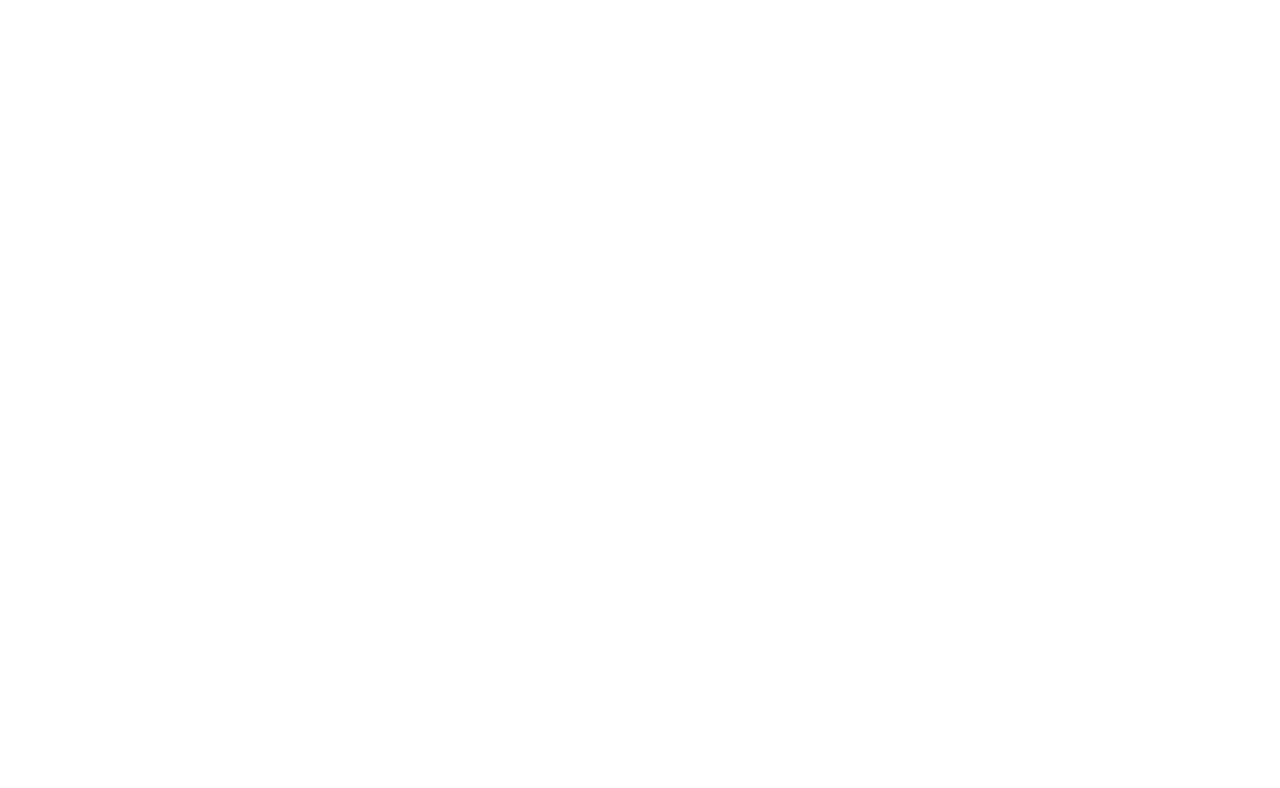
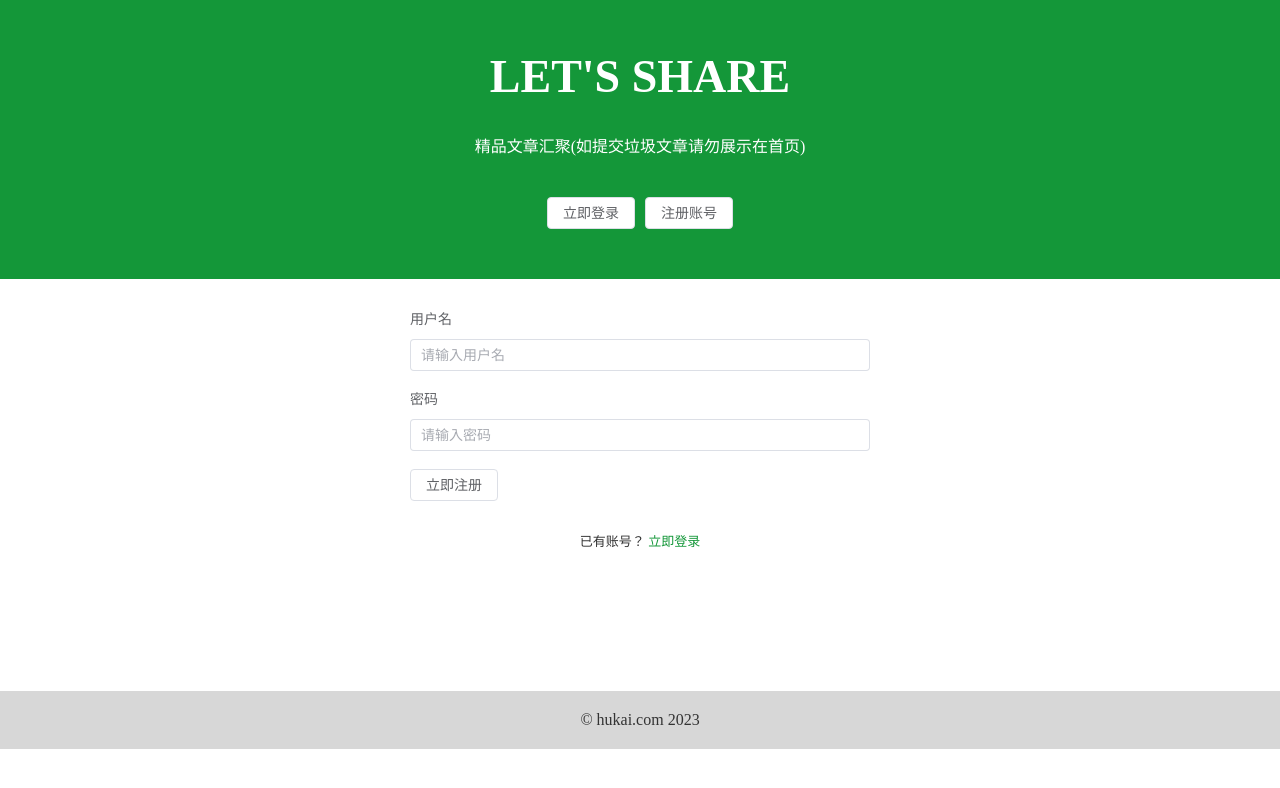
Before and after one commit to huzhengen/vue3-blog, a Vue app: page /#/register in a window 1280 px wide. Before the commit this address had no page. Shown: the top 788 px of the page. Built offline with nearby package versions, Linux system fonts and the light colour scheme.

Commit message:
完成注册页面

```diff
--- /dev/null
+++ b/src/components/Footer.vue
@@ -0,0 +1,12 @@
+<template>
+  <footer>&copy; hukai.com 2023</footer>
+</template>
+
+<style scoped lang="scss">
+footer {
+  background-color: #d7d7d7;
+  text-align: center;
+  padding: 20px 0;
+  width: 100%;
+}
+</style>
--- /dev/null
+++ b/src/components/Header.vue
@@ -0,0 +1,35 @@
+<template>
+  <header class="no-login" id="header">
+    <h1>LET'S SHARE</h1>
+    <p>精品文章汇聚(如提交垃圾文章请勿展示在首页)</p>
+    <div class="btns">
+      <router-link to="/login">
+        <el-button>立即登录</el-button>
+      </router-link>
+      <router-link to="/register">
+        <el-button>注册账号</el-button>
+      </router-link>
+    </div>
+  </header>
+</template>
+
+<style scoped lang="scss">
+header {
+  background-color: var(--main-color);
+  text-align: center;
+  color: #fff;
+  padding: 50px 0;
+  h1 {
+    font-size: 46px;
+  }
+  p {
+    margin-top: 30px;
+  }
+  .btns {
+    margin-top: 40px;
+    a:first-child {
+      margin-right: 10px;
+    }
+  }
+}
+</style>
--- a/src/style.css
+++ b/src/style.css
@@ -1,3 +1,6 @@
+:root {
+  --main-color: #149739;
+}
 * {
   margin: 0;
   padding: 0;
@@ -8,4 +11,5 @@
 
 a {
   color: #333;
+  text-decoration: none;
 }
--- a/src/views/Home.vue
+++ b/src/views/Home.vue
@@ -1,14 +1,10 @@
+<script setup>
+import Header from '../components/Header.vue'
+import Footer from '../components/Footer.vue'
+</script>
+
 <template>
-  <header class="no-login" id="header">
-    <h1>LET'S SHARE</h1>
-    <p>精品文章汇聚(如提交垃圾文章请勿展示在首页)</p>
-    <div class="btns">
-      <router-link to="/login">
-        <el-button>立即登录</el-button>
-      </router-link>
-      <el-button>注册账号</el-button>
-    </div>
-  </header>
+  <Header />
   <main id="main">
     <div class="index">
       <section class="blog-posts">
@@ -42,25 +38,10 @@
       </section>
     </div>
   </main>
-  <footer>&copy; hukai.com 2023</footer>
+  <Footer />
 </template>
 
 <style scoped lang="scss">
-header {
-  background-color: #149739;
-  text-align: center;
-  color: #fff;
-  padding: 50px 0;
-  p {
-    margin-top: 20px;
-  }
-  .btns {
-    margin-top: 20px;
-    a:first-child {
-      margin-right: 10px;
-    }
-  }
-}
 main {
   .index {
     max-width: 1000px;
@@ -107,9 +88,4 @@
     }
   }
 }
-footer {
-  background-color: #d7d7d7;
-  text-align: center;
-  padding: 20px 0;
-}
 </style>
--- /dev/null
+++ b/src/views/Register.vue
@@ -0,0 +1,64 @@
+<script setup>
+import Header from '../components/Header.vue'
+import Footer from '../components/Footer.vue'
+
+import { reactive, ref } from 'vue'
+
+const labelPosition = ref('top')
+
+const formLabelAlign = reactive({
+  username: '',
+  password: '',
+})
+</script>
+
+<template>
+  <Header />
+  <main id="register">
+    <div class="register">
+      <el-form
+        :label-position="labelPosition"
+        label-width="100px"
+        :model="formLabelAlign"
+        style="max-width: 460px"
+      >
+        <el-form-item label="用户名">
+          <el-input
+            v-model="formLabelAlign.username"
+            placeholder="请输入用户名"
+          />
+        </el-form-item>
+        <el-form-item label="密码">
+          <el-input
+            v-model="formLabelAlign.password"
+            type="password"
+            placeholder="请输入密码"
+            show-password="true"
+          />
+        </el-form-item>
+        <el-button>立即注册</el-button>
+      </el-form>
+      <p>
+        已有账号？
+        <router-link to="/login">立即登录</router-link>
+      </p>
+    </div>
+  </main>
+  <Footer />
+</template>
+
+<style scoped lang="scss">
+.register {
+  max-width: 460px;
+  margin: 0 auto;
+  padding: 30px 0 141px;
+  p {
+    text-align: center;
+    font-size: 13px;
+    padding-top: 30px;
+    a {
+      color: var(--main-color);
+    }
+  }
+}
+</style>
```
Also changed, not shown: src/components/HelloWorld.vue (deleted, +0 -27 lines), src/router/router.js (+6 -1 lines).
